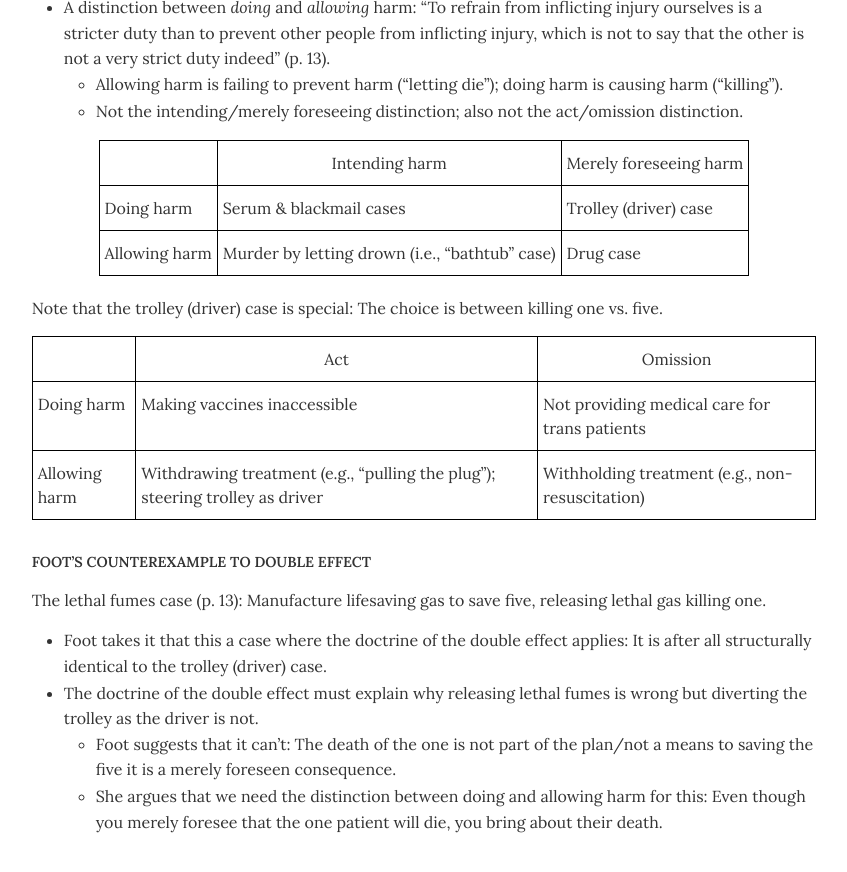
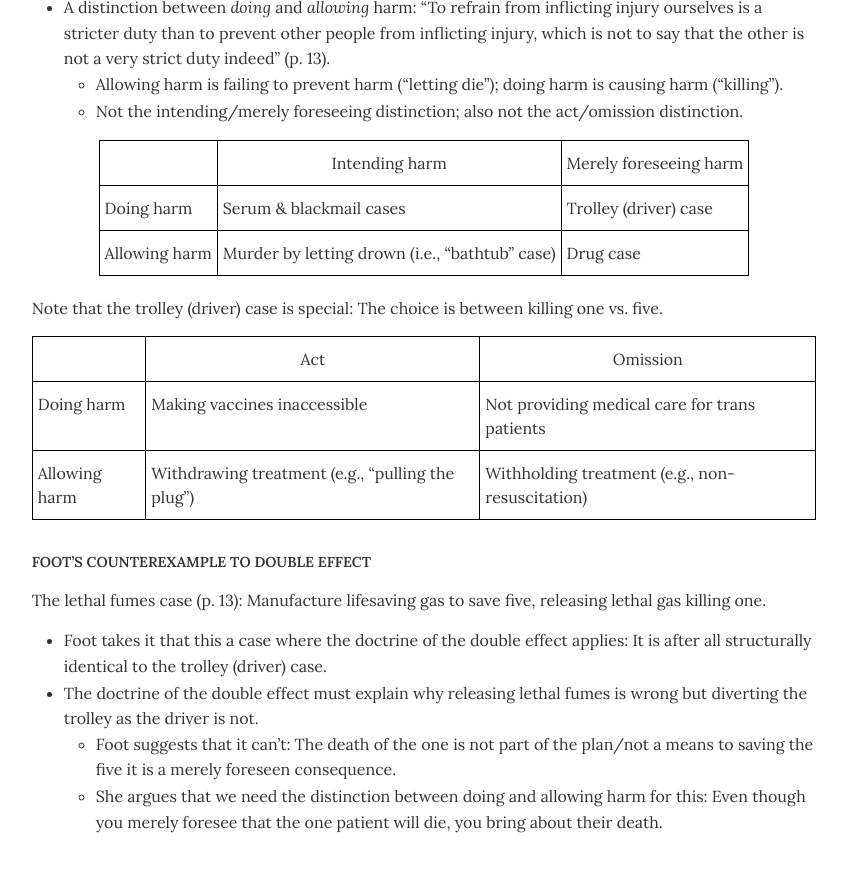
Before and after one commit to dingherself/ethics, a Jekyll site: the page built from handouts/_posts/2025-09-29-foot.md, in a window 1280 px wide and 900 px high, scrolled down 1703 px. Shown: the top 872 px of the window, without its empty margins (216-1063 px from the left). Built offline with Jekyll 4.4.1, drawn with Linux system fonts in a browser that asks for light colours.

Commit message:
wrong case

```diff
--- a/handouts/_posts/2025-09-29-foot.md
+++ b/handouts/_posts/2025-09-29-foot.md
@@ -123,7 +123,7 @@ Note that the trolley (driver) case is special: The choice is between killing on
   </tr>
   <tr>
     <td class="tg-0lax">Allowing harm</td>
-    <td class="tg-0lax">Withdrawing treatment (e.g., “pulling the plug”); steering trolley as driver</td>
+    <td class="tg-0lax">Withdrawing treatment (e.g., “pulling the plug”)</td>
     <td class="tg-0lax">Withholding treatment (e.g., non-resuscitation)</td>
   </tr>
 </tbody>
```
